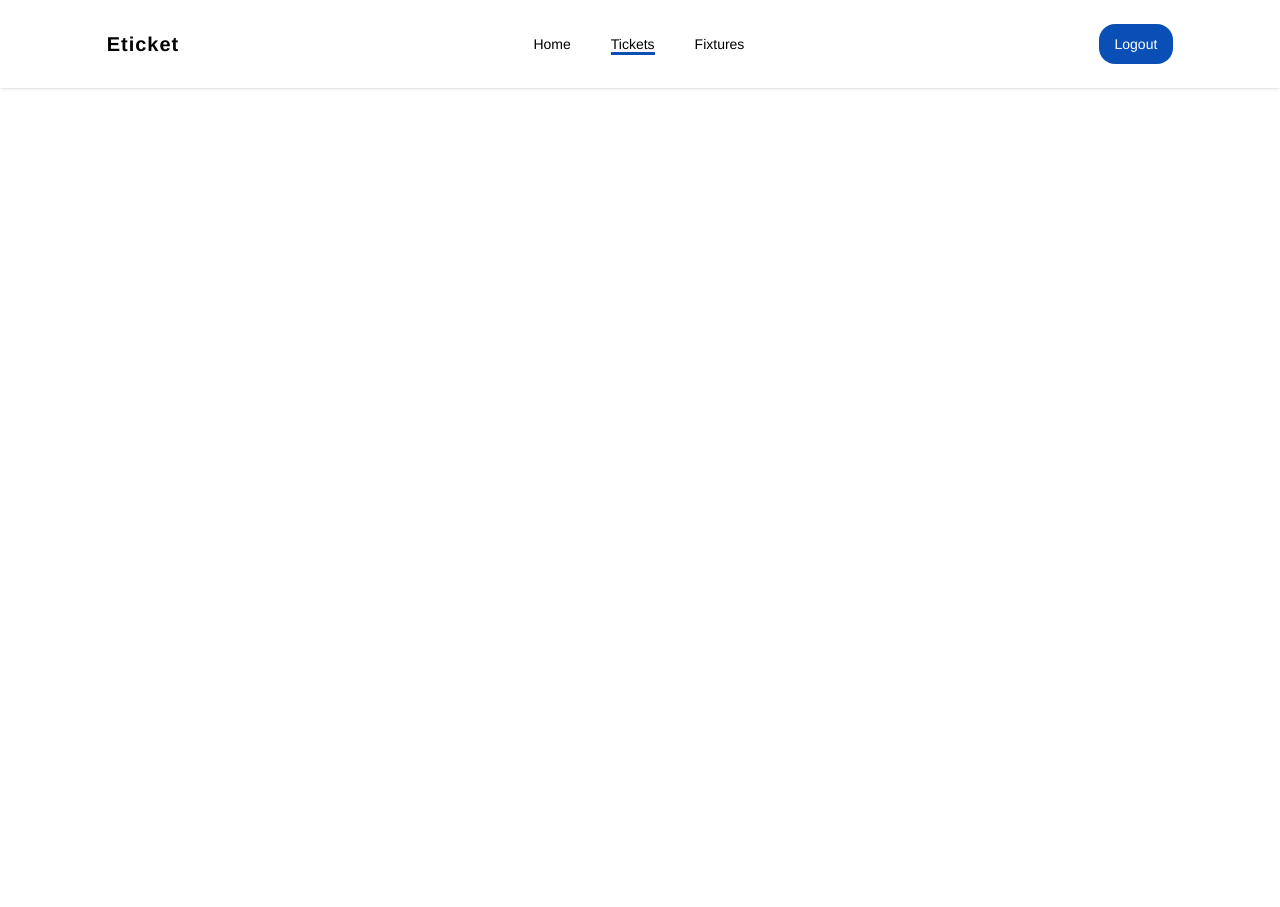
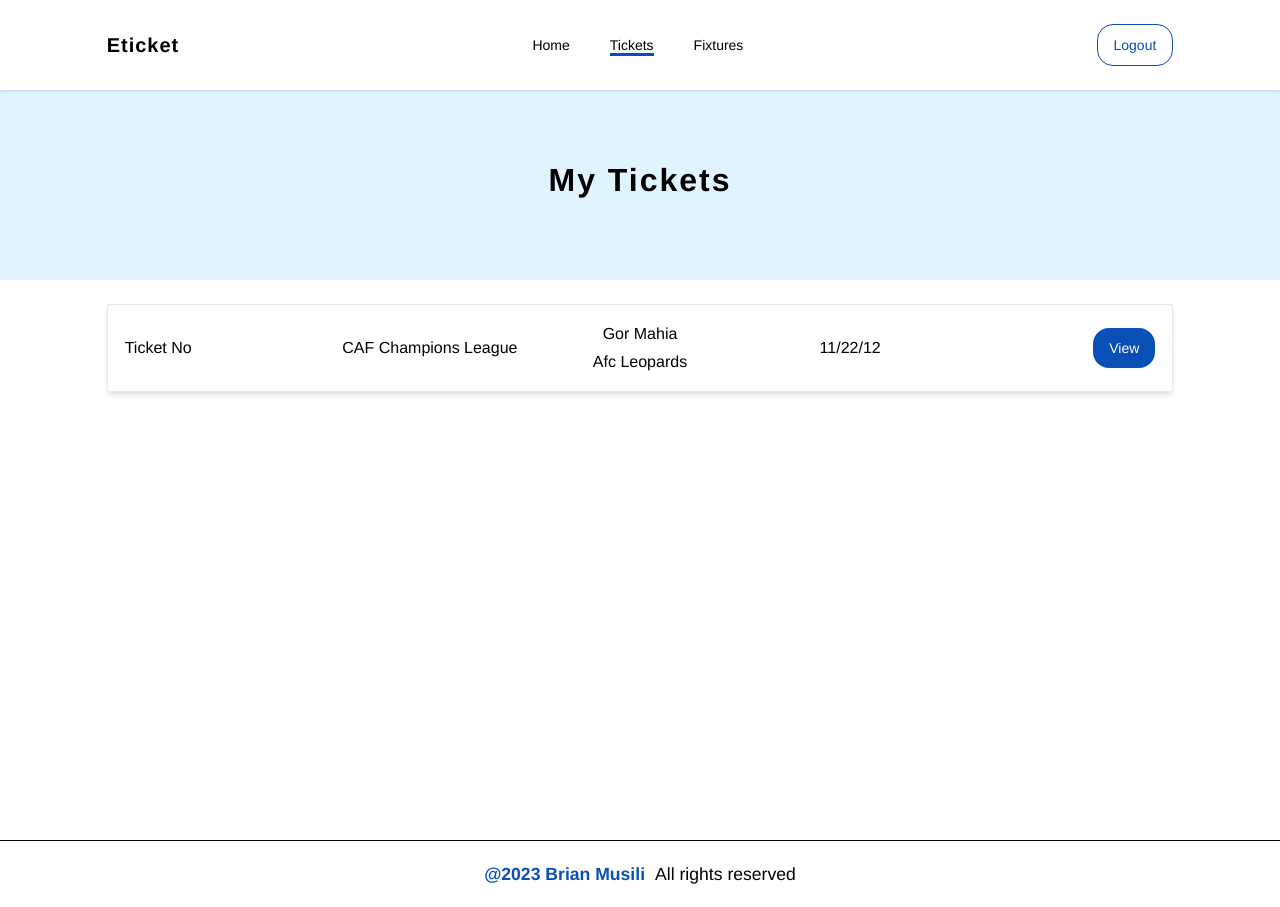
Before and after one commit to MusiliC/eticket-system-frontend, a React (Vite) app: page /eticket/tickets in a window 1280 px wide. Before the commit the page ends 800 px from the top, so only its background shows below. Built offline with nearby package versions, Linux system fonts and the light colour scheme.

Commit message:
implemented my tickets page

```diff
--- a/src/components/common/Navbar.jsx
+++ b/src/components/common/Navbar.jsx
@@ -49,7 +49,7 @@ const Navbar = () => {
           {/* contact */}
           <div className="hidden md:flex">
             <Link href="/contact">
-              <Button text={"Logout"} />
+              <OutlineButton text={"Logout"} />
             </Link>
           </div>
 
--- a/src/index.css
+++ b/src/index.css
@@ -24,6 +24,14 @@
     @apply text-lg mb-7 font-medium leading-tight tracking-tight text-primary-100 md:text-xl dark:text-white;
   }
 
+  .listComponentContainer{
+    @apply flex flex-col items-center justify-start  py-8 mx-auto min-h-[70vh] lg:py-0;
+  }
+
+  .ticketCard{
+    @apply grid grid-cols-2 my-6 md:grid-cols-3 lg:grid-cols-5 gap-5 w-full hover:bg-secondary-500 hover:cursor-pointer  border border-gray-200 rounded-sm shadow-md p-[17px];
+  }
+
   .footerContainer{
         width: 100%;
         padding: 20px;
--- /dev/null
+++ b/src/modules/user/components/cards/TicketCard.jsx
@@ -0,0 +1,31 @@
+/* eslint-disable no-unused-vars */
+import React from 'react'
+import { Link } from 'react-router-dom'
+import Button from '../../../../components/common/Button'
+
+const TicketCard = () => {
+  return (
+    <div className='ticketCard'>
+        <div className='col-span-1 flex items-center lg:justify-start'>
+            <p>Ticket No</p>
+        </div>
+        <div className='col-span-1 flex lg:items-center  lg:justify-center'>
+            <p>CAF Champions League</p>
+        </div>
+        <div className='col-span-1 flex   flex-col lg:items-center  gap-1'>
+            <p>Gor Mahia</p>
+            <p>Afc Leopards</p>
+        </div>
+        <div className='col-span-1 flex lg:items-center  lg:justify-center'>
+            <p>11/22/12</p>
+        </div>
+        <div className='col-span-1 flex lg:items-center  lg:justify-end'>
+            <Link>
+            <Button text={"View"} />
+            </Link>
+        </div>
+    </div>
+  )
+}
+
+export default TicketCard
--- /dev/null
+++ b/src/modules/user/components/common/Header.jsx
@@ -0,0 +1,13 @@
+/* eslint-disable no-unused-vars */
+import React from 'react'
+
+// eslint-disable-next-line react/prop-types
+const Header = ({text}) => {
+  return (
+    <div className='w-full h-[200px] bg-primary-500 flex justify-center items-center'>
+        <p className='lg:text-[2rem]  text-[1.5rem] font-semibold leading-[3rem] lg:tracking-[2px] lg:leading-[3.5rem] lg:font-bold' >{text}</p>
+    </div>
+  )
+}
+
+export default Header
--- a/src/modules/user/layout/UserHomeLayout.jsx
+++ b/src/modules/user/layout/UserHomeLayout.jsx
@@ -10,9 +10,10 @@ const UserHomeLayout = () => {
     <>
     <Navbar/>
     </>
-    <div>
+    <div className='w-full'>
     <Outlet/>
     </div>
+
      <Footer/>
      </>
   )
--- a/src/modules/user/pages/FixturePage.jsx
+++ b/src/modules/user/pages/FixturePage.jsx
@@ -1,8 +1,18 @@
+/* eslint-disable no-unused-vars */
 import React from 'react'
+import Header from '../components/common/Header'
+import { layout } from '../../../../style'
 
 const FixturePage = () => {
   return (
-    <div>FixturePage</div>
+    <section className="block mt-20 ">
+    <Header text={"Upcoming Fixtures"} />
+    <section className="pageLayout">
+   <div className="listComponentContainer">
+
+   </div>
+   </section>
+  </section>
   )
 }
 
--- a/src/modules/user/pages/UserTickets.jsx
+++ b/src/modules/user/pages/UserTickets.jsx
@@ -1,8 +1,18 @@
+/* eslint-disable no-unused-vars */
 import React from 'react'
+import Header from '../components/common/Header'
+import TicketCard from '../components/cards/TicketCard'
 
 const UserTickets = () => {
   return (
-    <div>UserTickets</div>
+   <section className="mt-20 w-full">
+     <Header text={"My Tickets"} />
+     <section className="pageLayout">
+    <div className="listComponentContainer">
+     <TicketCard/>
+    </div>
+    </section>
+   </section>
   )
 }
 
--- a/style.js
+++ b/style.js
@@ -16,7 +16,8 @@ const styles = {
   };
 
   export const layout = {
-   smallComponentContainer: `flex flex-col items-center justify-center px-6 py-8 mx-auto h-screen lg:py-0`,
+   smallComponentContainer: `flex flex-col items-center justify-center px-6 py-8 mx-auto min-h-screen lg:py-0`,
+   listComponentContainer: `flex flex-col items-center justify-start px-6 py-8 mx-auto min-h-[100vh] lg:py-0`,
    userMainContainer:`w-5/6 mx-auto py-8`
   };
 
```
